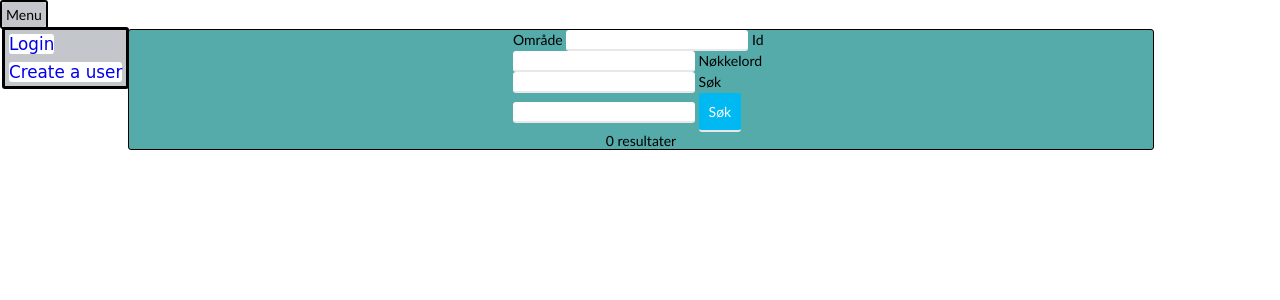
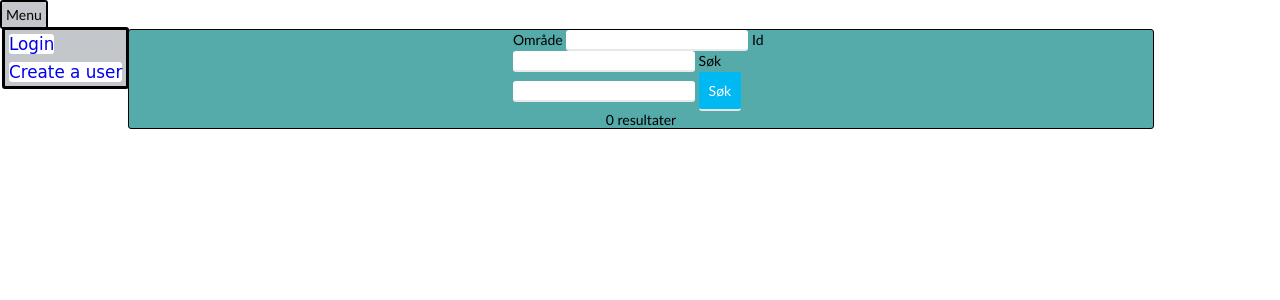
Before and after one commit to raSKTypeShit/callforduty, a PHP site: page /callforduty/?area=1 in a window 1280 px wide. Shown: the top 300 px of the page. Run offline with PHP 8.4, Linux system fonts and the light colour scheme; data that the repository does not hold is empty.

Commit message:
revert ish

```diff
--- a/callforduty/include/annonseviewer.php
+++ b/callforduty/include/annonseviewer.php
@@ -11,8 +11,8 @@
             </datalist>
             <label for="inputId">Id</label>
             <input id="inputId" type="number" name="id">
-            <label for="inputNokkel">Nøkkelord</label>
-            <input id="inputNokkel" type="text" name="nokkelord">
+            <!--<label for="inputNokkel">Nøkkelord</label>
+            <input id="inputNokkel" type="text" name="nokkelord">-->
             <label for="inputName">Søk</label>
             <input id="inputName" type="text" name="sokeord">
             <input type="submit" value="Søk">
@@ -30,6 +30,16 @@
 
     // Base sql query
     $sql = "SELECT annonser.id AS annonseids, userID, user, title, descr, COLOR, area, public FROM annonser JOIN login ON  annonser.userID= login.id";
+        // Nokkelord is set
+        /*if($_GET["nokkelord"])
+        {
+            $sql .= " JOIN keywords ON fromNR = annonseids"; //WHERE keyword = ?";
+            //$firstParam = false;
+
+            //array_push($paramTypes, "s");
+            //array_push($params, $_GET["area"]);
+        }*/
+
         // Area is spesified
         if($_GET["area"])
         {
```
